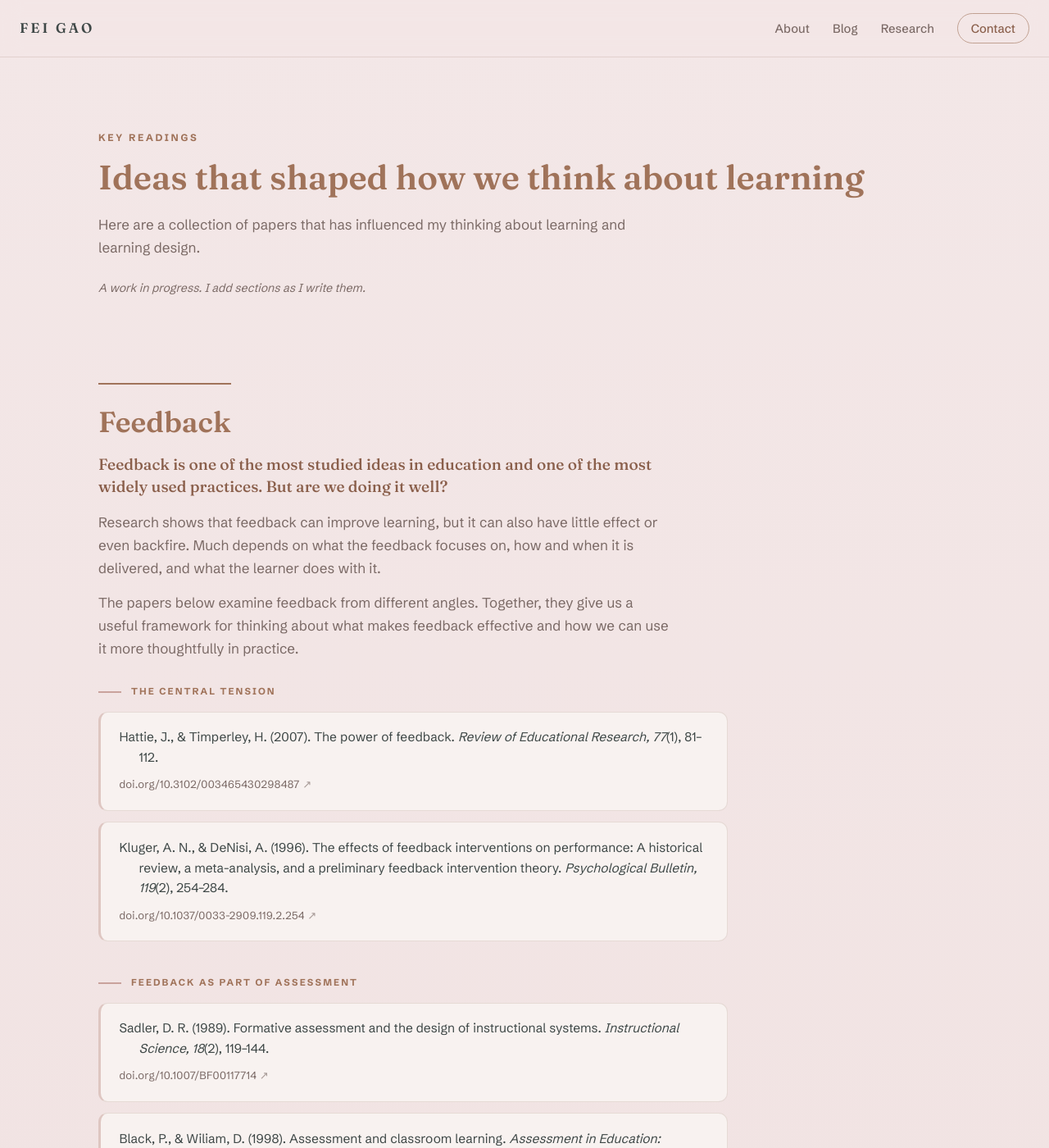
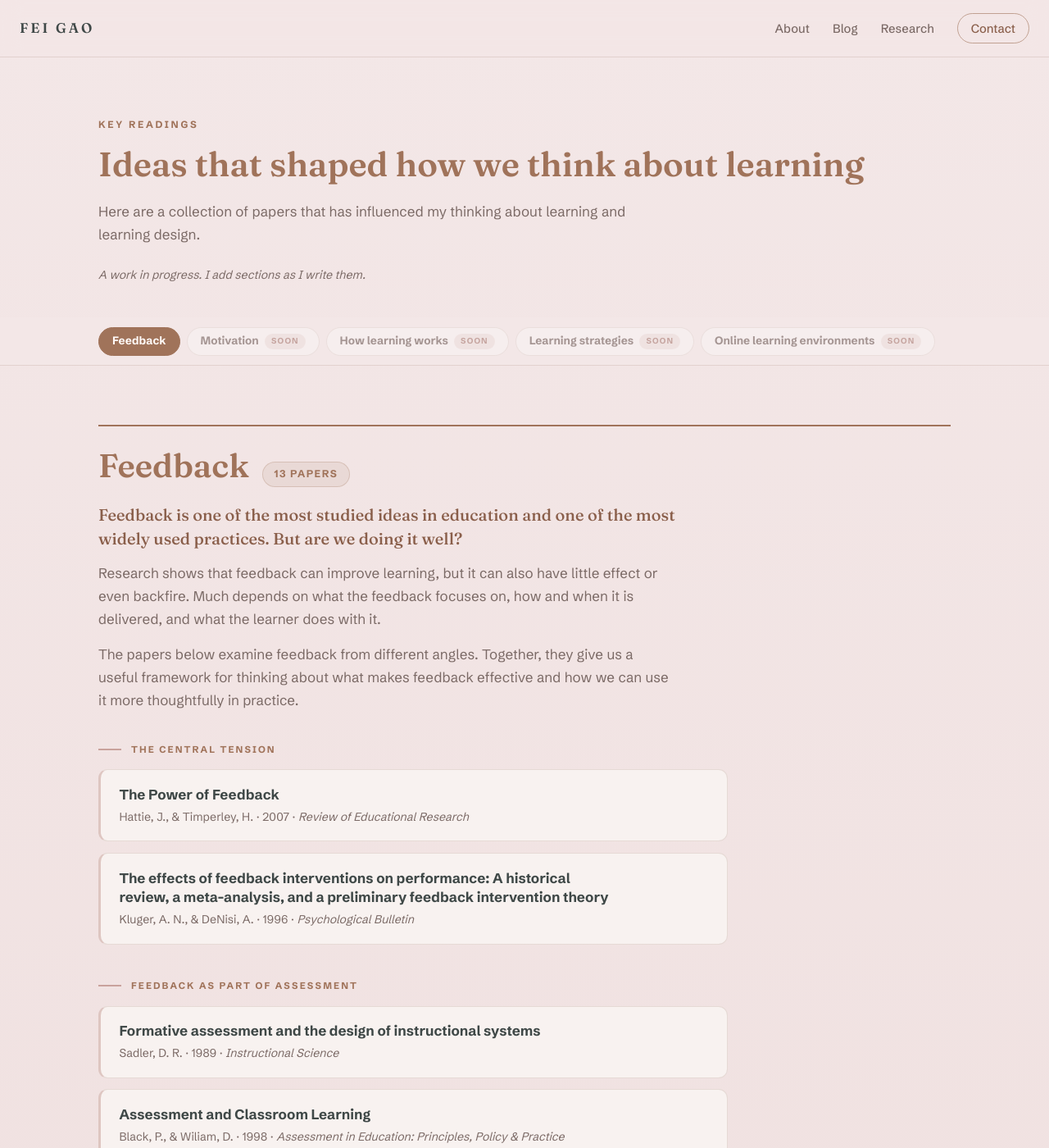
Before and after one commit to gaofei9/gaofei9.github.io, a Jekyll site: the page built from readings/index.html, in a window 1280 px wide and 1400 px high. Shown: the whole window at 82% size. Built offline with Jekyll 4.4.1, drawn with Linux system fonts in a browser that asks for light colours; some of the changed text lies outside the part shown.

Commit message:
Readings page: title-first entries, sticky category nav, design pass
Revert APA blocks to linked titles with an author-year-venue line and
an optional per-paper note. Add a sticky chip bar that jumps between
categories and highlights the active one while scrolling; placeholder
categories show as grayed "soon" chips in draft mode. Domain headers
carry a bronze rule and a paper count.

Co-Authored-By: Claude Fable 5 <noreply@anthropic.com>

```diff
--- a/_data/readings.yml
+++ b/_data/readings.yml
@@ -11,11 +11,12 @@
 #
 # Each domain has a status:
 #   ready       shows its groups and papers
-#   placeholder shows only the name and a short "in progress" line
+#   placeholder shows a grayed "coming soon" chip in the
+#               category navigation (only while draft: true)
 #
-# Each paper has two lines: the APA citation (HTML ok, use
-# <em> for the journal name and volume) and the url, shown as
-# the link at the end. Leave url as "" for a work with no DOI.
+# Each paper: authors, year, title, venue, url, note.
+# The note is optional. Leave it as "" and nothing shows;
+# write a sentence and it appears under the paper.
 # ===========================================================
 
 draft: true
@@ -54,84 +55,96 @@ domains:
     groups:
       - heading: "The central tension"
         papers:
-          - citation: >-
-              Hattie, J., &amp; Timperley, H. (2007). The power of feedback.
-              <em>Review of Educational Research, 77</em>(1), 81–112.
+          - authors: "Hattie, J., & Timperley, H."
+            year: "2007"
+            title: "The Power of Feedback"
+            venue: "Review of Educational Research"
             url: "https://doi.org/10.3102/003465430298487"
-          - citation: >-
-              Kluger, A. N., &amp; DeNisi, A. (1996). The effects of feedback
-              interventions on performance: A historical review, a meta-analysis,
-              and a preliminary feedback intervention theory.
-              <em>Psychological Bulletin, 119</em>(2), 254–284.
+            note: ""
+          - authors: "Kluger, A. N., & DeNisi, A."
+            year: "1996"
+            title: "The effects of feedback interventions on performance: A historical review, a meta-analysis, and a preliminary feedback intervention theory"
+            venue: "Psychological Bulletin"
             url: "https://doi.org/10.1037/0033-2909.119.2.254"
+            note: ""
 
       - heading: "Feedback as part of assessment"
         papers:
-          - citation: >-
-              Sadler, D. R. (1989). Formative assessment and the design of
-              instructional systems. <em>Instructional Science, 18</em>(2), 119–144.
+          - authors: "Sadler, D. R."
+            year: "1989"
+            title: "Formative assessment and the design of instructional systems"
+            venue: "Instructional Science"
             url: "https://doi.org/10.1007/BF00117714"
-          - citation: >-
-              Black, P., &amp; Wiliam, D. (1998). Assessment and classroom learning.
-              <em>Assessment in Education: Principles, Policy &amp; Practice, 5</em>(1),
-              7–74.
+            note: ""
+          - authors: "Black, P., & Wiliam, D."
+            year: "1998"
+            title: "Assessment and Classroom Learning"
+            venue: "Assessment in Education: Principles, Policy & Practice"
             url: "https://doi.org/10.1080/0969595980050102"
-          - citation: >-
-              Shute, V. J. (2008). Focus on formative feedback.
-              <em>Review of Educational Research, 78</em>(1), 153–189.
+            note: ""
+          - authors: "Shute, V. J."
+            year: "2008"
+            title: "Focus on Formative Feedback"
+            venue: "Review of Educational Research"
             url: "https://doi.org/10.3102/0034654307313795"
+            note: ""
 
       - heading: "Feedback and self-regulated learning"
         papers:
-          - citation: >-
-              Butler, D. L., &amp; Winne, P. H. (1995). Feedback and self-regulated
-              learning: A theoretical synthesis.
-              <em>Review of Educational Research, 65</em>(3), 245–281.
+          - authors: "Butler, D. L., & Winne, P. H."
+            year: "1995"
+            title: "Feedback and Self-Regulated Learning: A Theoretical Synthesis"
+            venue: "Review of Educational Research"
             url: "https://doi.org/10.3102/00346543065003245"
-          - citation: >-
-              Winne, P. H., &amp; Hadwin, A. F. (1998). Studying as self-regulated
-              learning. In D. J. Hacker, J. Dunlosky, &amp; A. C. Graesser (Eds.),
-              <em>Metacognition in educational theory and practice</em> (pp. 277–304).
-              Erlbaum.
+            note: ""
+          - authors: "Winne, P. H., & Hadwin, A. F."
+            year: "1998"
+            title: "Studying as Self-Regulated Learning"
+            venue: "In Metacognition in Educational Theory and Practice (Erlbaum)"
             url: ""
-          - citation: >-
-              Nicol, D. J., &amp; Macfarlane-Dick, D. (2006). Formative assessment and
-              self-regulated learning: A model and seven principles of good feedback
-              practice. <em>Studies in Higher Education, 31</em>(2), 199–218.
+            note: ""
+          - authors: "Nicol, D. J., & Macfarlane-Dick, D."
+            year: "2006"
+            title: "Formative assessment and self-regulated learning: A model and seven principles of good feedback practice"
+            venue: "Studies in Higher Education"
             url: "https://doi.org/10.1080/03075070600572090"
+            note: ""
 
       - heading: "Feedback in digital environments"
         papers:
-          - citation: >-
-              Narciss, S. (2008). Feedback strategies for interactive learning tasks.
-              In J. M. Spector, M. D. Merrill, J. van Merriënboer, &amp; M. P. Driscoll
-              (Eds.), <em>Handbook of research on educational communications and
-              technology</em> (3rd ed., pp. 125–143). Erlbaum.
+          - authors: "Narciss, S."
+            year: "2008"
+            title: "Feedback Strategies for Interactive Learning Tasks"
+            venue: "In Handbook of Research on Educational Communications and Technology (Erlbaum)"
             url: ""
-          - citation: >-
-              van der Kleij, F. M., Feskens, R. C. W., &amp; Eggen, T. J. H. M. (2015).
-              Effects of feedback in a computer-based learning environment on students'
-              learning outcomes: A meta-analysis.
-              <em>Review of Educational Research, 85</em>(4), 475–511.
+            note: ""
+          - authors: "van der Kleij, F. M., Feskens, R. C. W., & Eggen, T. J. H. M."
+            year: "2015"
+            title: "Effects of Feedback in a Computer-Based Learning Environment on Students' Learning Outcomes: A Meta-Analysis"
+            venue: "Review of Educational Research"
             url: "https://doi.org/10.3102/0034654314564881"
+            note: ""
 
       - heading: "The recent turn: what students do with feedback"
         papers:
-          - citation: >-
-              Boud, D., &amp; Molloy, E. (2013). Rethinking models of feedback for
-              learning: The challenge of design.
-              <em>Assessment &amp; Evaluation in Higher Education, 38</em>(6), 698–712.
+          - authors: "Boud, D., & Molloy, E."
+            year: "2013"
+            title: "Rethinking models of feedback for learning: The challenge of design"
+            venue: "Assessment & Evaluation in Higher Education"
             url: "https://doi.org/10.1080/02602938.2012.691462"
-          - citation: >-
-              Carless, D., &amp; Boud, D. (2018). The development of student feedback
-              literacy: Enabling uptake of feedback.
-              <em>Assessment &amp; Evaluation in Higher Education, 43</em>(8), 1315–1325.
+            note: ""
+          - authors: "Carless, D., & Boud, D."
+            year: "2018"
+            title: "The development of student feedback literacy: Enabling uptake of feedback"
+            venue: "Assessment & Evaluation in Higher Education"
             url: "https://doi.org/10.1080/02602938.2018.1463354"
-          - citation: >-
-              Wisniewski, B., Zierer, K., &amp; Hattie, J. (2020). The power of feedback
-              revisited: A meta-analysis of educational feedback research.
-              <em>Frontiers in Psychology, 10</em>, 3087.
+            note: ""
+          - authors: "Wisniewski, B., Zierer, K., & Hattie, J."
+            year: "2020"
+            title: "The Power of Feedback Revisited: A Meta-Analysis of Educational Feedback Research"
+            venue: "Frontiers in Psychology"
             url: "https://doi.org/10.3389/fpsyg.2019.03087"
+            note: ""
 
   # ---------------------------------------------------------
   - name: "Motivation"
--- a/readings/index.html
+++ b/readings/index.html
@@ -4,7 +4,7 @@ title: Key readings
 permalink: /readings/
 ---
 {% assign r = site.data.readings %}
-<section class="section">
+<section class="section readings-hero">
   <div class="section-head">
     <p class="eyebrow">{{ r.page.eyebrow }}</p>
     <h2>{{ r.page.heading }}</h2>
@@ -13,11 +13,29 @@ permalink: /readings/
   </div>
 </section>
 
+<nav class="readings-nav" aria-label="Categories">
+  <div class="readings-nav-inner">
+    {% for domain in r.domains %}
+    {% assign slug = domain.name | slugify %}
+    {% if domain.status == "ready" %}
+    <a class="readings-chip" href="#{{ slug }}">{{ domain.name }}</a>
+    {% elsif r.draft %}
+    <span class="readings-chip readings-chip-soon">{{ domain.name }}<span class="soon-tag">soon</span></span>
+    {% endif %}
+    {% endfor %}
+  </div>
+</nav>
+
 {% for domain in r.domains %}
   {% if domain.status == "ready" %}
-<section class="section readings-domain">
-  <div class="section-head">
+  {% assign slug = domain.name | slugify %}
+  {% assign paper_count = 0 %}
+  {% for group in domain.groups %}{% assign paper_count = paper_count | plus: group.papers.size %}{% endfor %}
+<section class="section readings-domain" id="{{ slug }}">
+  <header class="readings-domain-head">
     <h2>{{ domain.name }}</h2>
+    <span class="readings-count">{{ paper_count }} papers</span>
+  </header>
   {% if domain.intro_paragraphs %}
   <div class="readings-domain-intro">
     {% for paragraph in domain.intro_paragraphs %}
@@ -27,7 +45,6 @@ permalink: /readings/
   {% elsif domain.intro %}
   <p class="research-summary-copy">{{ domain.intro }}</p>
   {% endif %}
-  </div>
 
   {% for group in domain.groups %}
   <div class="readings-group">
@@ -35,24 +52,35 @@ permalink: /readings/
     <ol class="readings-list">
       {% for p in group.papers %}
       <li class="reading">
-        <p class="reading-citation">{{ p.citation }}</p>
-        {% if p.url != "" %}
-        {% assign doi = p.url | remove: "https://doi.org/" %}
-        <a class="reading-doi" href="{{ p.url }}">doi.org/{{ doi }}</a>
-        {% endif %}
+        <p class="reading-title">
+          {% if p.url != "" %}<a href="{{ p.url }}">{{ p.title }}</a>{% else %}{{ p.title }}{% endif %}
+        </p>
+        <p class="reading-meta">{{ p.authors }} · {{ p.year }} · <em>{{ p.venue }}</em></p>
+        {% if p.note != "" %}<p class="reading-note">{{ p.note }}</p>{% endif %}
       </li>
       {% endfor %}
     </ol>
   </div>
   {% endfor %}
 </section>
-
-  {% elsif r.draft %}
-<section class="section readings-domain">
-  <div class="section-head">
-    <h2 class="readings-pending">{{ domain.name }}</h2>
-    <p class="research-summary-copy">{{ domain.intro }}</p>
-  </div>
-</section>
   {% endif %}
 {% endfor %}
+
+<script>
+  (function () {
+    var chips = document.querySelectorAll('.readings-chip[href^="#"]');
+    if (!chips.length || !('IntersectionObserver' in window)) return;
+    var map = {};
+    chips.forEach(function (c) { map[c.getAttribute('href').slice(1)] = c; });
+    var observer = new IntersectionObserver(function (entries) {
+      entries.forEach(function (e) {
+        if (e.isIntersecting) {
+          chips.forEach(function (c) { c.classList.remove('is-active'); });
+          var chip = map[e.target.id];
+          if (chip) chip.classList.add('is-active');
+        }
+      });
+    }, { rootMargin: '-25% 0px -65% 0px' });
+    document.querySelectorAll('.readings-domain[id]').forEach(function (s) { observer.observe(s); });
+  })();
+</script>
--- a/style.css
+++ b/style.css
@@ -441,14 +441,99 @@ a.tag-chip:hover { background: var(--rose); border-color: var(--rose); color: #f
   color: var(--ink-muted);
 }
 
-/* Each domain opens with a hairline and a serif title. */
-.readings-domain { padding-top: 4rem; }
-.readings-domain .section-head { margin-bottom: 2rem; }
-.readings-domain > .section-head > h2 {
-  font-size: clamp(1.7rem, 3.5vw, 2.2rem);
+.readings-hero { padding-top: 4.5rem; }
+
+/* ----- Category navigation: sticky chip bar ----- */
+
+.readings-nav {
+  position: sticky;
+  top: 3.6rem;               /* sits just under the site nav */
+  z-index: 5;
+  background: rgba(243, 231, 231, 0.88);
+  backdrop-filter: blur(10px);
+  border-bottom: 1px solid var(--line);
+  margin-top: 2.5rem;
+}
+.readings-nav-inner {
+  max-width: var(--maxw);
+  margin: 0 auto;
+  padding: 0.7rem 1.5rem;
+  display: flex;
+  gap: 0.5rem;
+  overflow-x: auto;
+  scrollbar-width: none;
+}
+.readings-nav-inner::-webkit-scrollbar { display: none; }
+
+.readings-chip {
+  flex: none;
+  font-size: 0.85rem;
+  font-weight: 600;
+  color: var(--bronze-deep);
+  background: rgba(255, 255, 255, 0.45);
+  border: 1px solid var(--line);
+  border-radius: 999px;
+  padding: 0.35rem 1rem;
+  transition: background 140ms ease, color 140ms ease, border-color 140ms ease;
+}
+a.readings-chip:hover {
+  background: var(--rose);
+  border-color: var(--rose);
+  color: #fff9f7;
+  text-decoration: none;
+}
+.readings-chip.is-active {
+  background: var(--bronze);
+  border-color: var(--bronze);
+  color: #fff9f7;
+}
+.readings-chip-soon {
+  color: var(--ink-muted);
+  opacity: 0.65;
+  cursor: default;
+  display: inline-flex;
+  align-items: center;
+  gap: 0.45rem;
+}
+.soon-tag {
+  font-size: 0.62rem;
+  font-weight: 700;
+  letter-spacing: 0.1em;
+  text-transform: uppercase;
+  color: var(--rose-deep);
+  background: rgba(201, 162, 156, 0.22);
+  border-radius: 999px;
+  padding: 0.1rem 0.5rem;
+}
+
+/* ----- Domain sections ----- */
+
+.readings-domain {
+  padding-top: 4.5rem;
+  scroll-margin-top: 7.5rem;  /* anchors land below the two sticky bars */
+}
+
+.readings-domain-head {
+  display: flex;
+  align-items: baseline;
+  gap: 1rem;
+  flex-wrap: wrap;
   padding-top: 1.6rem;
   border-top: 2px solid var(--bronze);
-  display: inline-block;
+  margin-bottom: 1.2rem;
+}
+.readings-domain-head h2 { font-size: clamp(1.9rem, 4vw, 2.5rem); }
+
+.readings-count {
+  font-size: 0.78rem;
+  font-weight: 700;
+  letter-spacing: 0.12em;
+  text-transform: uppercase;
+  color: var(--bronze);
+  background: rgba(160, 115, 90, 0.1);
+  border: 1px solid rgba(160, 115, 90, 0.25);
+  border-radius: 999px;
+  padding: 0.25rem 0.85rem;
 }
 
 .readings-domain-intro {
@@ -457,18 +542,19 @@ a.tag-chip:hover { background: var(--rose); border-color: var(--rose); color: #f
   gap: 0.9rem;
   color: var(--ink-muted);
   max-width: 44rem;
-  margin-top: 1.1rem;
+  margin-bottom: 2.5rem;
 }
 .readings-domain-intro p:first-child {
   font-family: Fraunces, Georgia, serif;
-  font-size: 1.2rem;
+  font-size: 1.25rem;
   line-height: 1.45;
   color: var(--bronze-deep);
 }
 
+/* ----- Groups and papers ----- */
+
 .readings-group { margin-bottom: 2.75rem; }
 
-/* Group label: a short bronze rule, then small caps. */
 .readings-group-head {
   display: flex;
   align-items: center;
@@ -498,14 +584,13 @@ a.tag-chip:hover { background: var(--rose); border-color: var(--rose); color: #f
   gap: 0.85rem;
 }
 
-/* One card per reference, with a hanging indent inside. */
 .reading {
   max-width: 48rem;
   background: var(--ground-raised);
   border: 1px solid var(--line);
   border-left: 3px solid rgba(201, 162, 156, 0.55);
   border-radius: 0.7rem;
-  padding: 1.15rem 1.4rem;
+  padding: 1.1rem 1.4rem;
   transition: border-color 150ms ease, transform 150ms ease, box-shadow 150ms ease;
 }
 .reading:hover {
@@ -517,31 +602,18 @@ a.tag-chip:hover { background: var(--rose); border-color: var(--rose); color: #f
   .reading:hover { transform: none; }
 }
 
-.reading-citation {
-  font-size: 0.97rem;
-  line-height: 1.6;
-  padding-left: 1.5rem;
-  text-indent: -1.5rem;
+.reading-title {
+  font-weight: 700;
+  line-height: 1.4;
+  margin-bottom: 0.25rem;
+  text-wrap: balance;
 }
+.reading-title a { color: var(--ink); }
+.reading-title a:hover { color: var(--bronze-deep); text-decoration: none; }
+.reading:hover .reading-title a { color: var(--bronze-deep); }
 
-/* The DOI sits under the reference as a quiet link, not a raw URL. */
-.reading-doi {
-  display: inline-block;
-  margin-top: 0.6rem;
-  font-size: 0.82rem;
-  letter-spacing: 0.02em;
-  color: var(--ink-muted);
-  border-bottom: 1px solid transparent;
-}
-.reading-doi:hover {
-  color: var(--bronze-deep);
-  border-bottom-color: var(--bronze);
-  text-decoration: none;
-}
-.reading-doi::after { content: " ↗"; opacity: 0.65; }
-
-.readings-pending { opacity: 0.5; }
-.readings-pending + .research-summary-copy { opacity: 0.7; }
+.reading-meta { color: var(--ink-muted); font-size: 0.88rem; }
+.reading-note { margin-top: 0.55rem; font-size: 0.95rem; color: var(--ink); }
 
 /* ---------- Newsletter ---------- */
 
```
Lines whose indentation alone changed are shown as unchanged.
